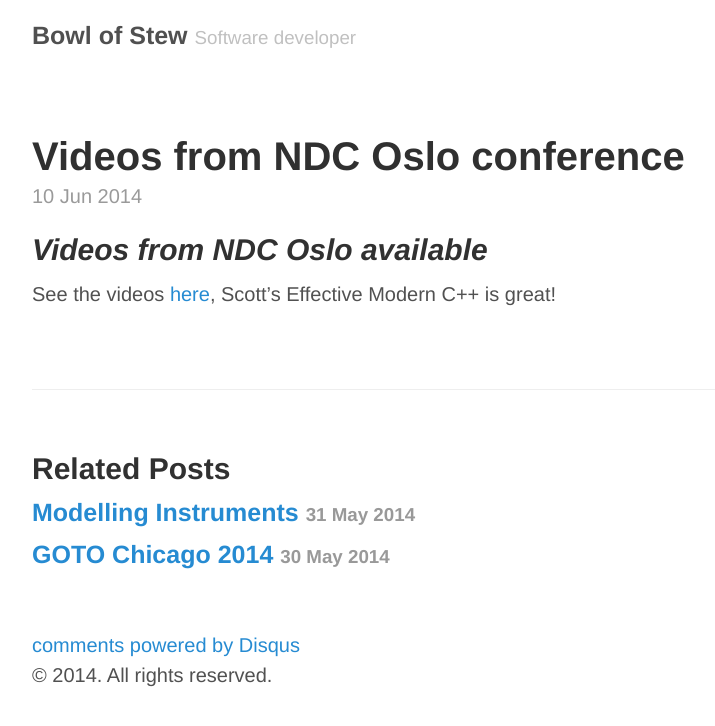
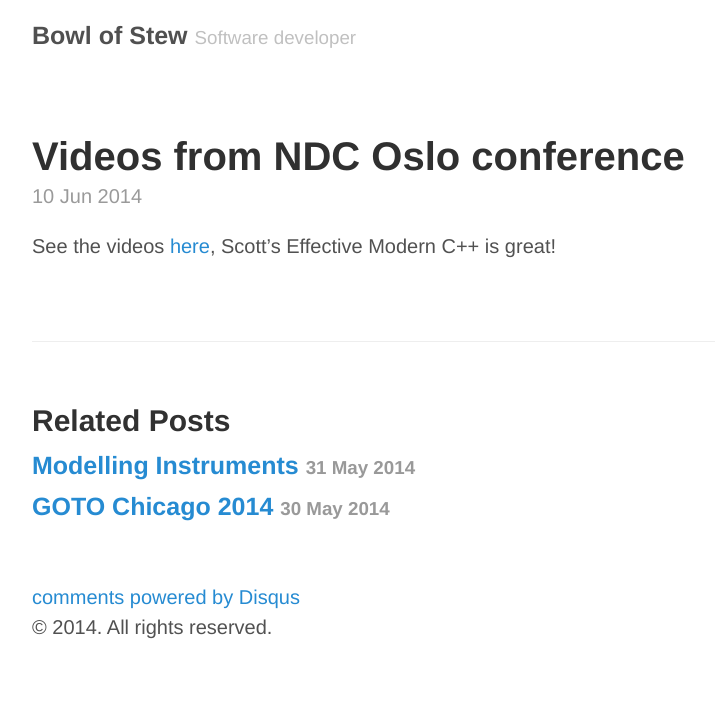
Before and after one commit to bowlofstew/bowlofstew.github.io, a Jekyll site: the page built from _posts/2014-06-10-ndc-oslo.md, in a window 1280 px wide. Shown: the top 726 px of the page, without its empty margins (248-963 px from the left). Built offline with Jekyll 4.4.1, drawn with Linux system fonts in a browser that asks for light colours; Markdown is read by kramdown in place of the engine named in the settings; comment, search, counter and statistics services are not loaded.

Commit message:
Removed the title.

```diff
--- a/_posts/2014-06-10-ndc-oslo.md
+++ b/_posts/2014-06-10-ndc-oslo.md
@@ -4,7 +4,5 @@ title: "Videos from NDC Oslo conference"
 comments: true
 permalink: ndc-oslo
 ---
-*Videos from NDC Oslo available*
------
 See the videos [here](https://isocpp.org/blog/2014/06/videos-cpp-track-ndc-oslo-2014),
 Scott's Effective Modern C++ is great!
```
